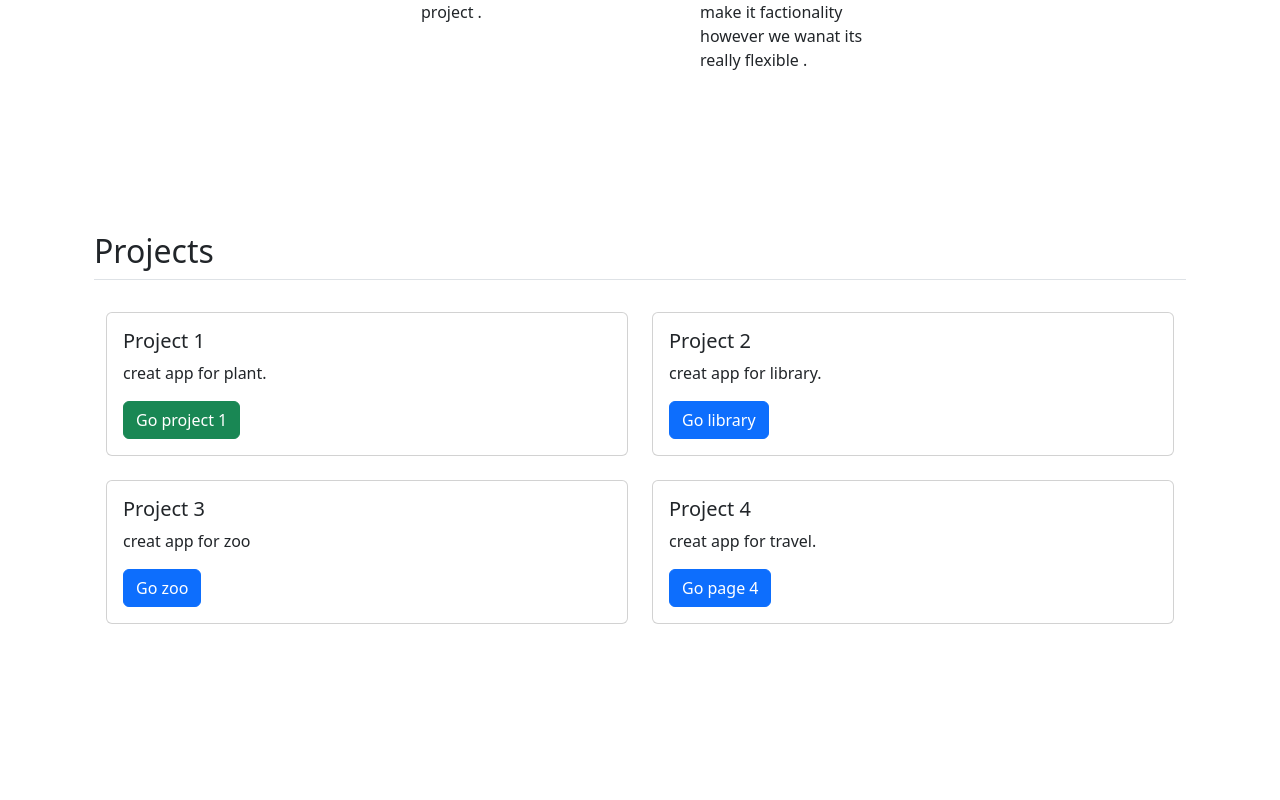
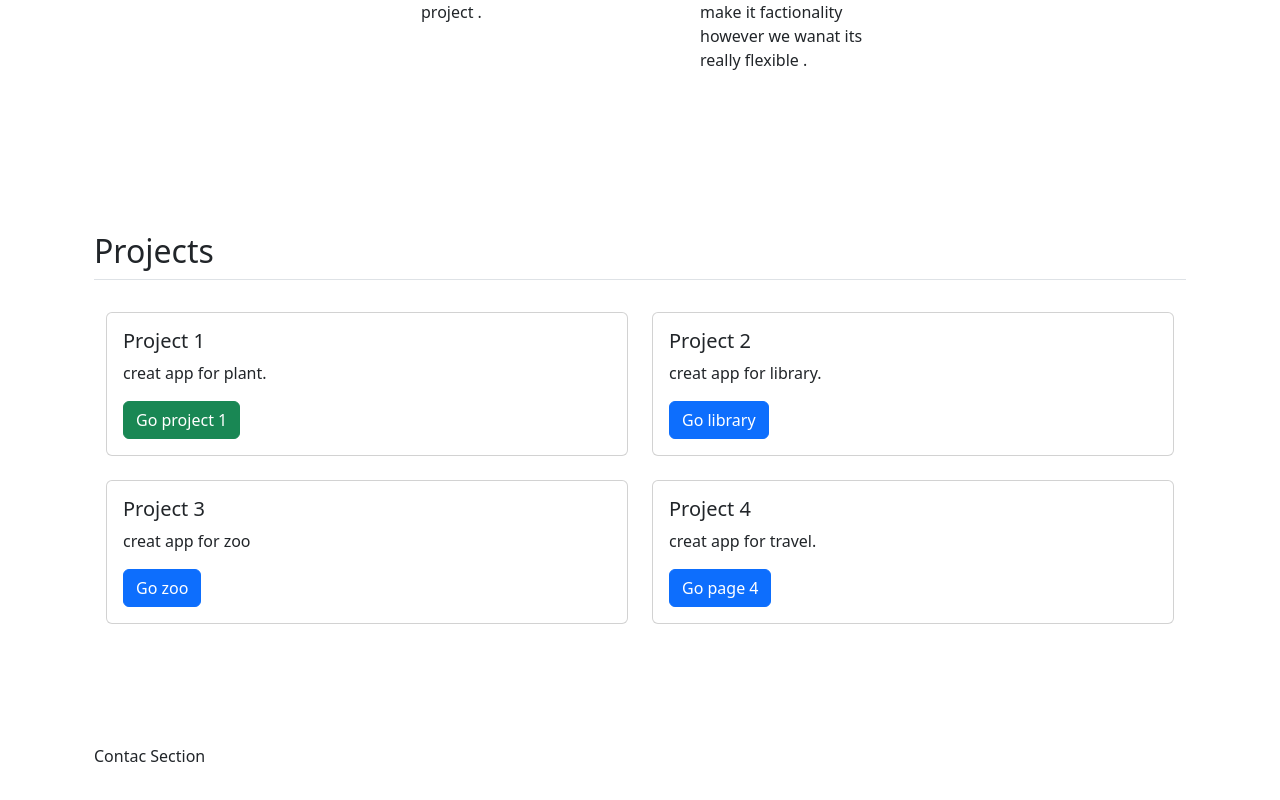
Before and after one commit to Chawa1/My-portfolio, a plain HTML site: page index.html in a window 1280 px wide. Shown: the part 848-1648 px from the top of the page. Before the commit the page ends 1544 px from the top, so only its background shows below. Drawn offline with nearby package versions, Linux system fonts and the light colour scheme.

Commit message:
feat: add layout for contactsection

```diff
--- a/index.html
+++ b/index.html
@@ -193,6 +193,15 @@
 </div>
 </section>
 <!-- end  project section  -->
+
+
+<!-- start contact section -->
+<section id="contact">
+  <div class="container px-4 py-5"> Contac Section</div>
+
+
+</section>
+<!-- end contact section   -->
     <script
     src="https://cdn.jsdelivr.net/npm/bootstrap@5.2.0-beta1/dist/js/bootstrap.bundle.min.js"
     integrity="sha384-pprn3073KE6tl6bjs2QrFaJGz5/SUsLqktiwsUTF55Jfv3qYSDhgCecCxMW52nD2"
```
